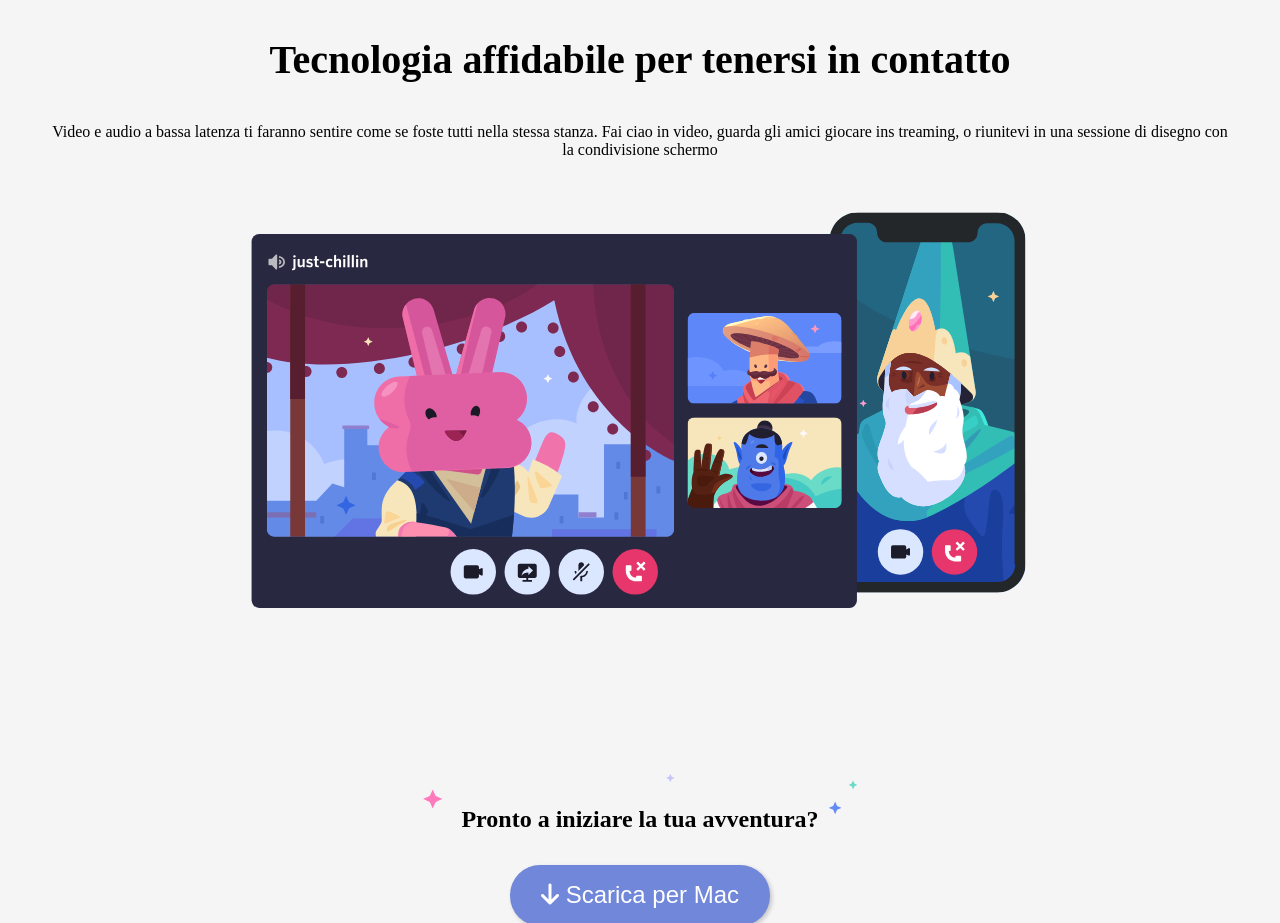
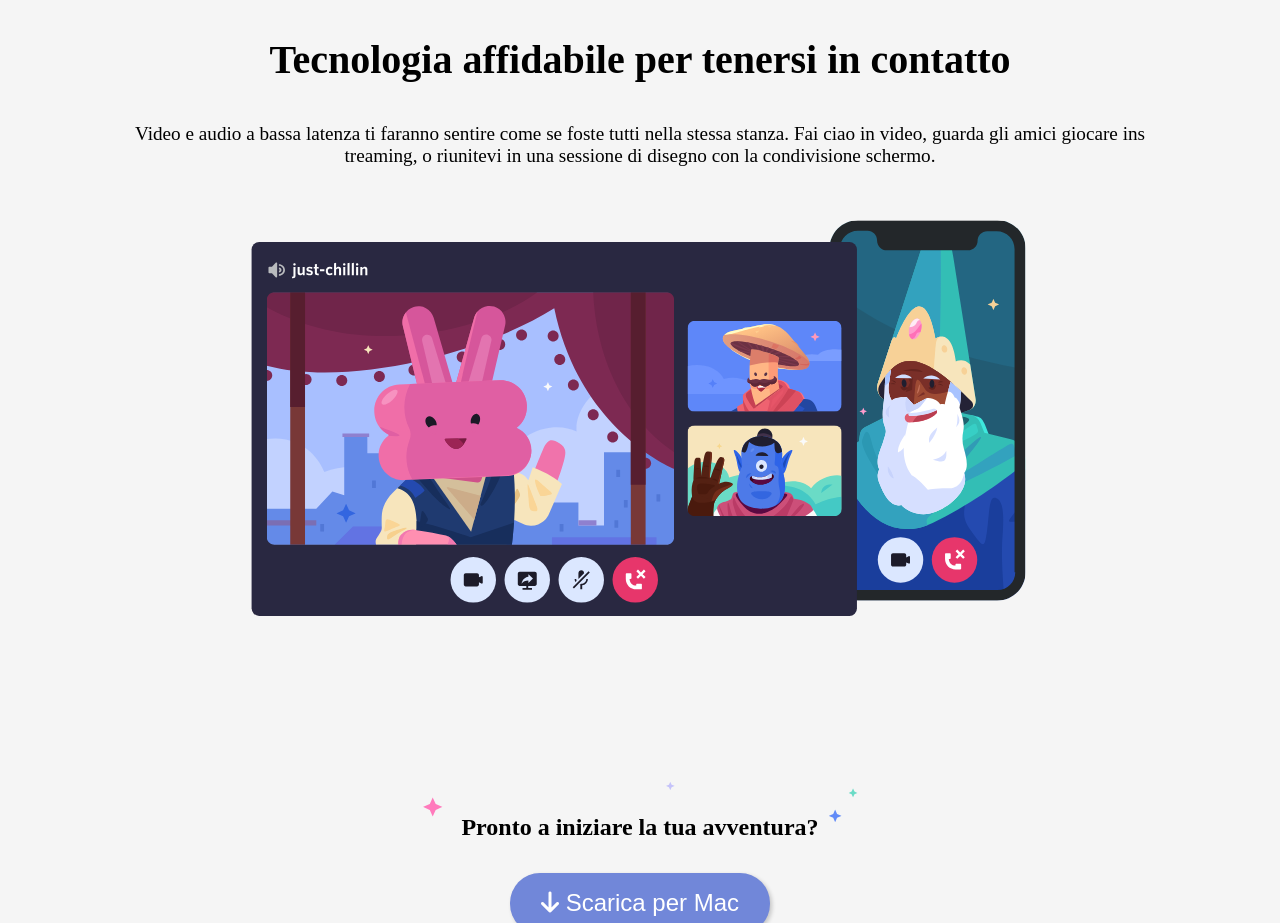
Before and after one commit to fedtoscano/htmlcss-struttura-discord, a plain HTML site: page index.html in a window 1280 px wide. Shown: the part 2420-3343 px from the top of the page. Drawn offline with Linux system fonts and the light colour scheme.

Commit message:
more text styling

```diff
--- a/index.html
+++ b/index.html
@@ -60,7 +60,7 @@
         <section>
             <div class="text">
                 <h2>Tecnologia affidabile per tenersi in contatto</h2>
-                <p>Video e audio a bassa latenza ti faranno sentire come se foste tutti nella stessa stanza. Fai ciao in video, guarda gli amici giocare ins treaming, o riunitevi in una sessione di disegno con la condivisione schermo</p>
+                <p>Video e audio a bassa latenza ti faranno sentire come se foste tutti nella stessa stanza. Fai ciao in video, guarda gli amici giocare ins treaming, o riunitevi in una sessione di disegno con la condivisione schermo.</p>
             </div>
             <img src="./discord-imgs/img/item4-big.svg" alt="">
         </section>
--- a/style/style.css
+++ b/style/style.css
@@ -129,10 +129,16 @@ main>section:last-of-type{
 main>section:last-of-type>img{
     width: 70%
 }
+main>section:last-of-type>.text>p{
+    margin: 0 5rem;
+    font-size: 1.2em;
+}
+
 main>section .text>h2{
     font-size: 2.5em;
     margin-bottom: 1em;
 }
+
 main>footer{
     background-color: rgb(245, 245, 245);
     display: flex;
```
